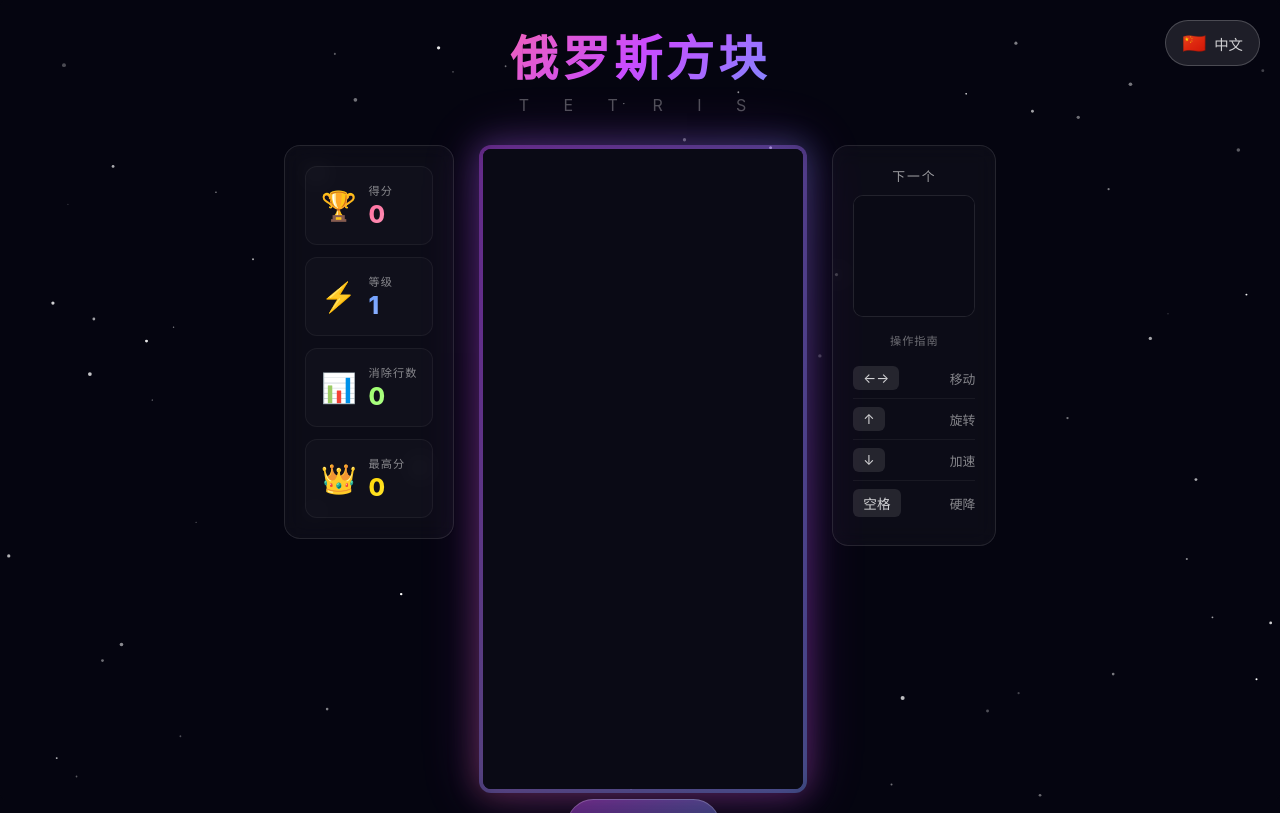
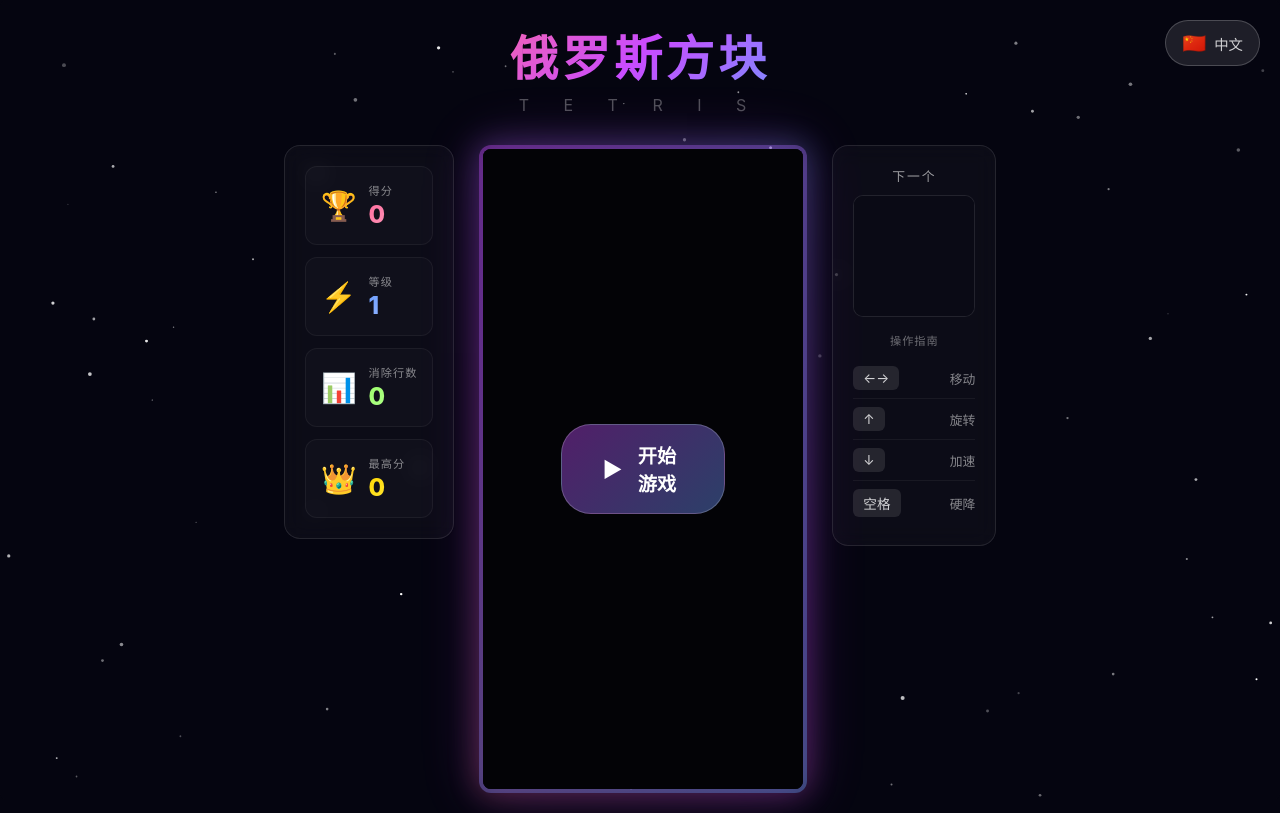
Before and after one commit to xiuhaotian/tetris-game, a Vue app: page / in a window 1280 px wide. Built offline with nearby package versions, Linux system fonts and the light colour scheme.

Commit message:
fix: 调整开始按钮位置
- 将按钮从游戏板下方移到游戏板中央
- 添加半透明遮罩层让按钮更加醒目
- 增大按钮尺寸，更容易点击

```diff
--- a/src/App.vue
+++ b/src/App.vue
@@ -59,6 +59,7 @@
         <div class="board-section">
           <div class="board-wrapper">
             <canvas ref="gameCanvas" width="320" height="640"></canvas>
+            <div class="board-overlay" v-if="!isPlaying"></div>
           </div>
 
           <button class="start-btn glass-btn" @click="startGame" v-if="!isPlaying && !gameOver">
@@ -884,11 +885,22 @@
   background: #0a0a15;
 }
 
+.board-overlay {
+  position: absolute;
+  inset: 4px;
+  background: rgba(0, 0, 0, 0.7);
+  border-radius: 8px;
+  z-index: 5;
+}
+
 .start-btn {
   position: absolute;
-  bottom: -60px;
+  top: 50%;
   left: 50%;
-  transform: translateX(-50%);
+  transform: translate(-50%, -50%);
+  z-index: 10;
+  padding: 16px 40px;
+  font-size: 1.2rem;
 }
 
 .right-panel {
```
